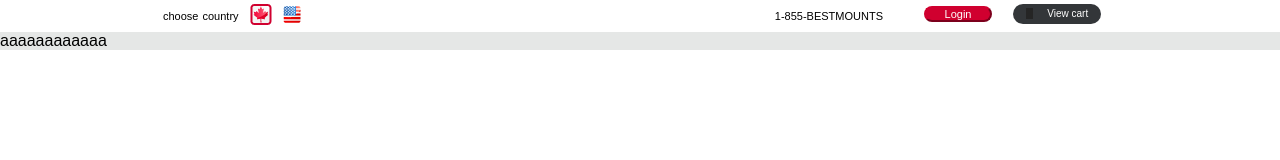
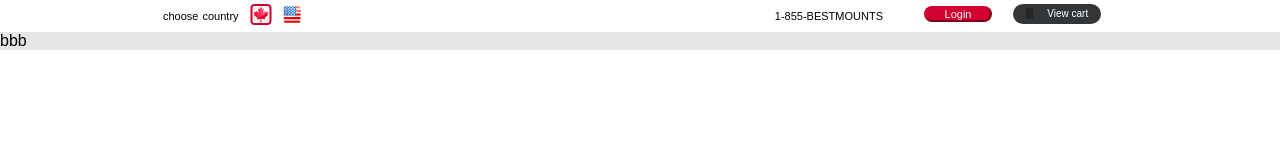
Before and after one commit to Yana903/ps3, a plain HTML site: page index.html in a window 1280 px wide. Drawn offline with Linux system fonts and the light colour scheme.

Commit message:
test commit

```diff
--- a/index.html
+++ b/index.html
@@ -19,7 +19,7 @@
             <p class="number">1-855-BESTMOUNTS</p>
         </div>
         <div class="blue">
-aaaaaaaaaaaa
+bbb
         </div>
     </header>
 </body>
```
